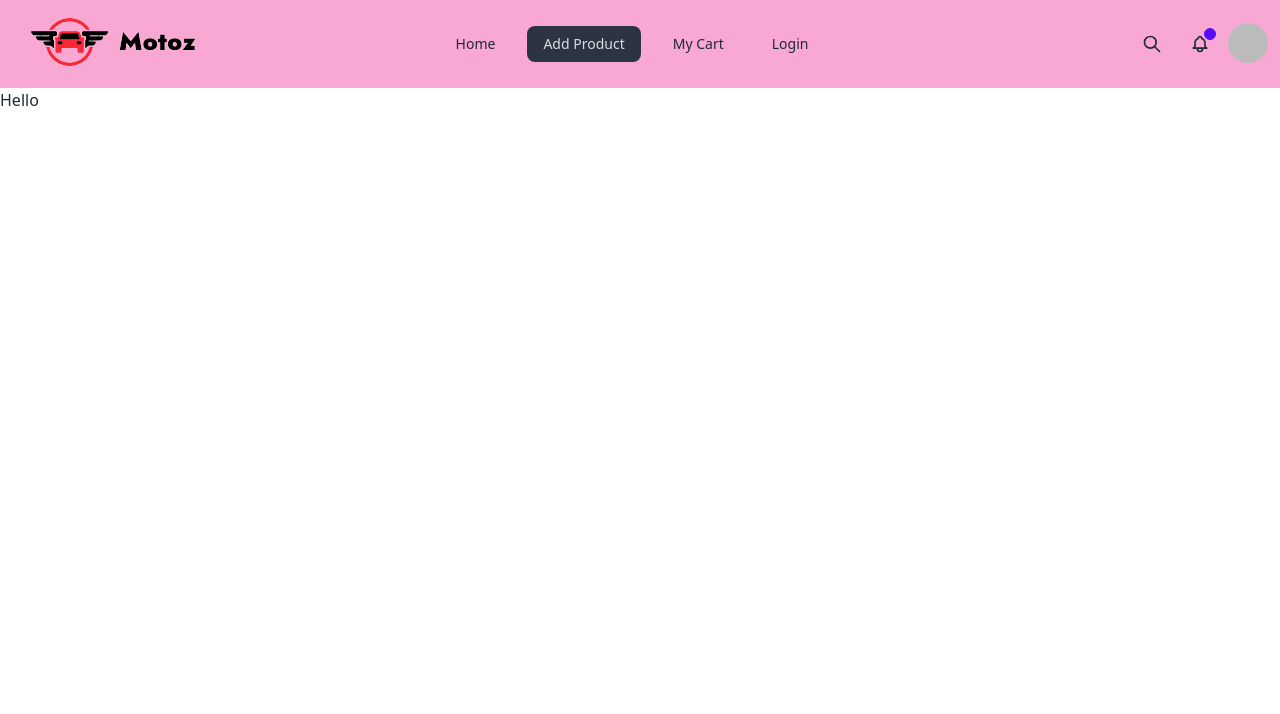
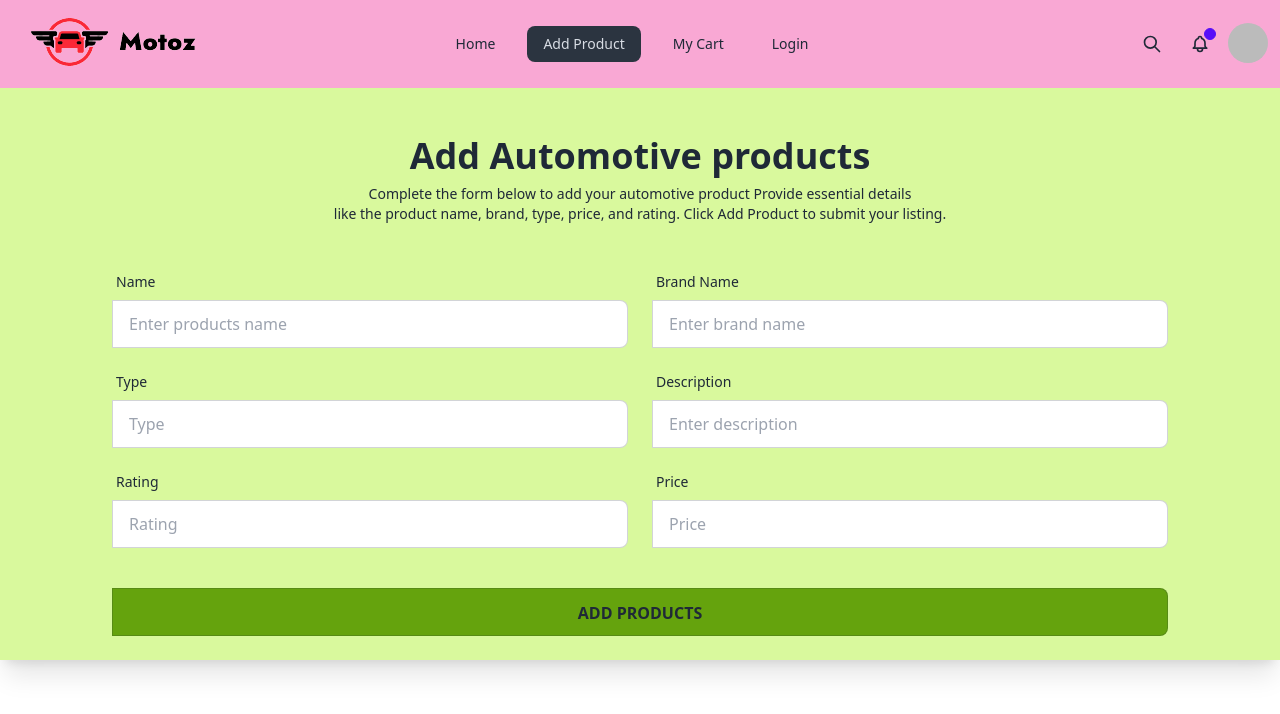
Before and after one commit to taijulsir/brand-cars-project-client-side, a React (Vite) app: page /addProduct in a window 1280 px wide. Shown: the top 714 px of the page. Built offline with nearby package versions, Linux system fonts and the light colour scheme; no server answers; sample sign-in values are in the browser's storage.

Commit message:
added add product page as private route

```diff
--- a/src/Components/AddProduct.jsx
+++ b/src/Components/AddProduct.jsx
@@ -2,13 +2,121 @@
 
 const AddProduct = () => {
 
-    // Name, Brand Name,type,Price,Short description,Rating,Add button,Image
+  const handleAddProduct = e => {
+    e.preventDefault()
+    const form = e.target;
+    const name = form.name.value;
+    const brand = form.brand.value;
+    const type = form.type.value;
+    const description = form.description.value;
+    const price = form.price.value;
+    const rating = form.rating.value;
+    const newProduct = {name,brand,type,description,price,rating}
+    console.log(newProduct)
+
+  }
+
+    // style={{ backgroundImage: 'url( https://i.postimg.cc/mk78Sfwr/cars-bg.png)', backgroundRepeat: "no-repeat", backgroundPosition: "center", backgroundSize: "cover" }}
     return (
-        <div>
-            {/*footer section  */}
+        <div className=" container mx-auto bg-lime-200 shadow-xl" >
 
 
-            <h1>Hello</h1>
+            <div>
+                <h1 className="text-4xl font-bold text-center pt-12">Add Automotive products</h1>
+                <p className="text-sm w-1/2 mx-auto text-center pt-2 ">Complete the form below to add your automotive product Provide essential details <br /> like the product name, brand, type, price, and rating. Click Add Product to submit your listing.</p>
+
+
+
+                <form onSubmit={handleAddProduct}>
+
+                    {/* name and brand name */}
+                    <div className="grid grid-cols-1 md:grid-cols-2 lg:px-28 gap-6 mt-10">
+                        <div className="form-control">
+                            <label className="label">
+                                <span className="label-text">Name</span>
+                            </label>
+                            <label className="input-group">
+
+                                <input type="text" placeholder="Enter products name" name="name" className="input input-bordered w-full px-4 py-3 outline-none rounded-lg mb-4  " />
+                            </label>
+                        </div>
+                        <div className="form-control">
+                            <label className="label">
+                                <span className="label-text">Brand Name</span>
+                            </label>
+                            <label className="input-group">
+
+                                <input type="text" placeholder="Enter brand name" name="brand" className="input input-bordered w-full px-4 py-3 outline-none rounded-lg  mb-4 " />
+                            </label>
+                        </div>
+
+
+                    </div>
+
+                    {/* type description */}
+                    <div className="grid grid-cols-1 md:grid-cols-2  lg:px-28 gap-6">
+                        <div className="form-control">
+                            <label className="label">
+                                <span className="label-text">Type</span>
+                            </label>
+                            <label className="input-group">
+
+                                <input type="text" placeholder="Type" name="type" className="input input-bordered w-full px-4 py-3 outline-none rounded-lg mb-4  " />
+                            </label>
+                        </div>
+
+                        <div className="form-control">
+                            <label className="label">
+                                <span className="label-text">Description</span>
+                            </label>
+                            <label className="input-group">
+
+                                <input type="text" placeholder="Enter description" name="description" className="input input-bordered w-full px-4 py-3 outline-none rounded-lg mb-4  " />
+                            </label>
+                        </div>
+
+                    </div>
+
+                    {/* rating and price */}
+                    <div className="grid grid-cols-1 md:grid-cols-2  lg:px-28 gap-6">
+                        <div className="form-control">
+                            <label className="label">
+                                <span className="label-text">Rating</span>
+                            </label>
+                            <label className="input-group">
+
+                                <input type="text" placeholder="Rating" name="rating" className="input input-bordered w-full px-4 py-3 outline-none rounded-lg  mb-10 " />
+                            </label>
+                        </div>
+                        <div className="form-control">
+                            <label className="label">
+                                <span className="label-text">Price</span>
+                            </label>
+                            <label className="input-group">
+
+                                <input type="text" placeholder="Price" name="price" className="input input-bordered w-full px-4 py-3 outline-none rounded-lg  mb-10 " />
+                            </label>
+                        </div>
+
+
+                    </div>
+
+                    {/* add button */}
+                    <div className="lg:px-28 gap-6">
+                        <div className="form-control">
+
+                            <label className="input-group">
+
+                                <input type="submit" value="Add Products" className="input btn bg-lime-600 input-bordered w-full px-4 py-3 outline-none rounded-lg mb-6  " />
+                            </label>
+                        </div>
+
+                    </div>
+
+
+                </form>
+
+            </div>
 
         </div>
     );
--- a/src/PriivateRoute/PrivateRoute.jsx
+++ b/src/PriivateRoute/PrivateRoute.jsx
@@ -1,3 +1,5 @@
+
+
 /* eslint-disable react/prop-types */
 import { Navigate, useLocation } from "react-router-dom";
 import AuthHook from "../CustomHook/AuthHook";
```
